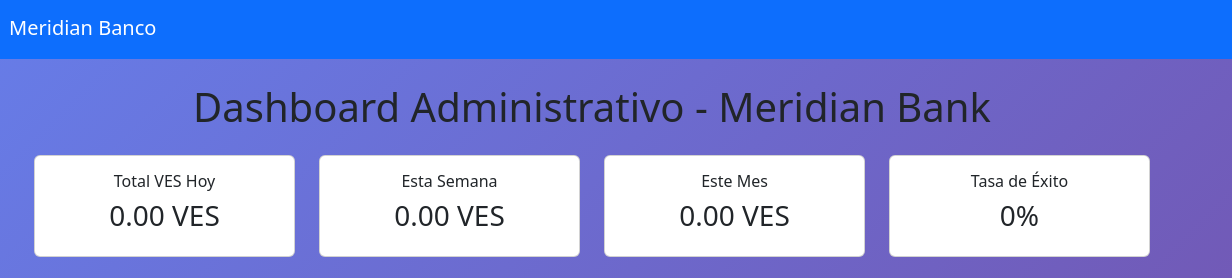
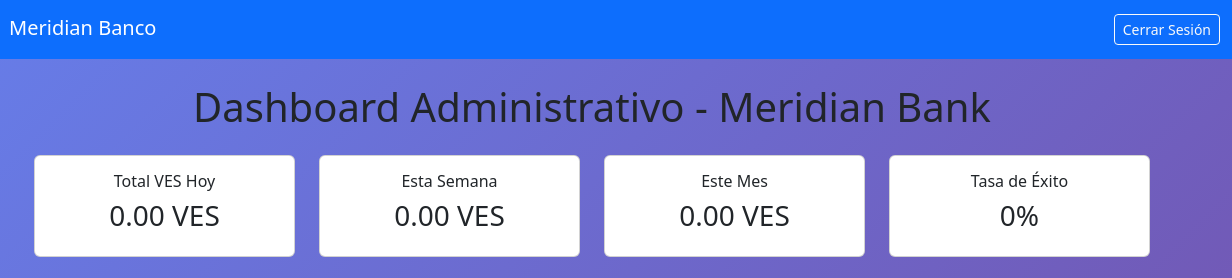
Before and after one commit to LejardyChurio/Meridian-Bank-APP, a plain HTML site: page dashboardadmin.html in a window 1280 px wide. Shown: the top 278 px of the page, 48-1280 px from the left. Drawn offline with nearby package versions, Linux system fonts and the light colour scheme; no server answers.

Commit message:
Update dashboardadmin.html

```diff
--- a/dashboardadmin.html
+++ b/dashboardadmin.html
@@ -18,6 +18,9 @@
         <img src="vite.svg" alt="Logo Meridian Banco" style="height:32px; vertical-align:middle; margin-right:8px;">
         Meridian Banco
       </a>
+      <div class="navbar-nav ms-auto">
+        <button class="btn btn-outline-light btn-sm" onclick="logout()">Cerrar Sesión</button>
+      </div>
     </div>
   </nav>
   <div class="container py-4">
```
